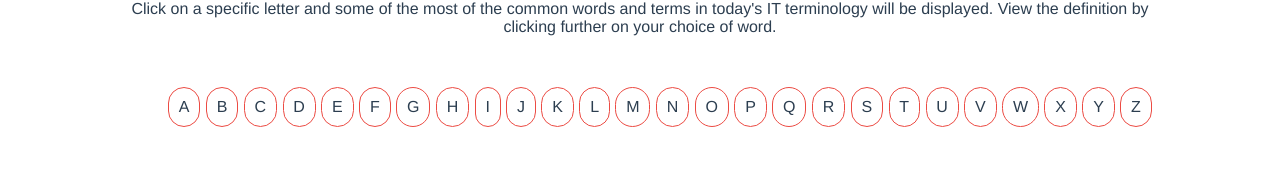
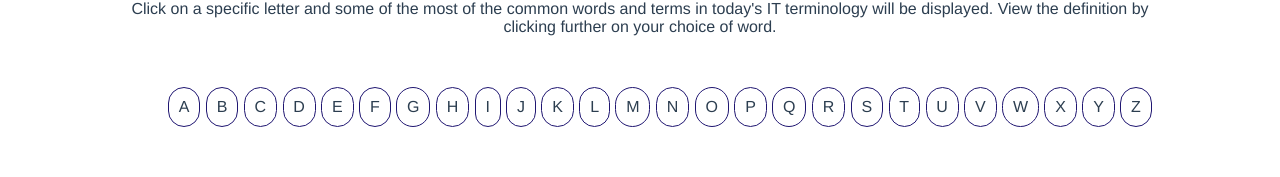
Before and after one commit to jensengbg-sanel-jasarevic/dictionary-client-project, a Vue app: page /browse in a window 1280 px wide. Shown: the part 148-325 px from the top of the page. Built offline with nearby package versions, Linux system fonts and the light colour scheme; some icons are missing; what vue-confirm-dialog would draw is missing.

Commit message:
browse dictionary entries

```diff
--- a/src/components/Comments.vue
+++ b/src/components/Comments.vue
@@ -45,7 +45,7 @@ methods: {
   max-width: 60%;
   border-radius: 15px ;
   border-style: solid;
-  border-color: #1d2a57;
+  border-color: #1f1671;
   margin-left:20%;
   margin-top: 1%;
   margin-bottom: 1%;
--- a/src/components/Word.vue
+++ b/src/components/Word.vue
@@ -144,7 +144,7 @@ textarea {
   outline: none;
   margin-top: 2%;
   margin-bottom: 2%;
-  border-color: #ffb000;
+  border-color: #1f1671;
   border-radius: 8px;
   font-family: Avenir, Helvetica, Arial, sans-serif;
   -webkit-box-shadow: none;
--- a/src/views/Browse.vue
+++ b/src/views/Browse.vue
@@ -89,7 +89,7 @@ ul {
 li {
   padding: 1%;
   border-radius: 20px;
-  border: 1.5px solid #ec4b43;
+  border: 1.5px solid #1f1671;
 }
 #clicked-letter {
   color: #ec4b43;
--- a/src/views/Dictionary.vue
+++ b/src/views/Dictionary.vue
@@ -68,7 +68,7 @@ methods: {
   min-width: 55vw;
   min-height: 30px;
   border-radius: 20px;
-  border: 1px solid #ffb000;
+  border: 1px solid #1f1671;
 }
 input[type=text] {
   padding: 10px;
```
